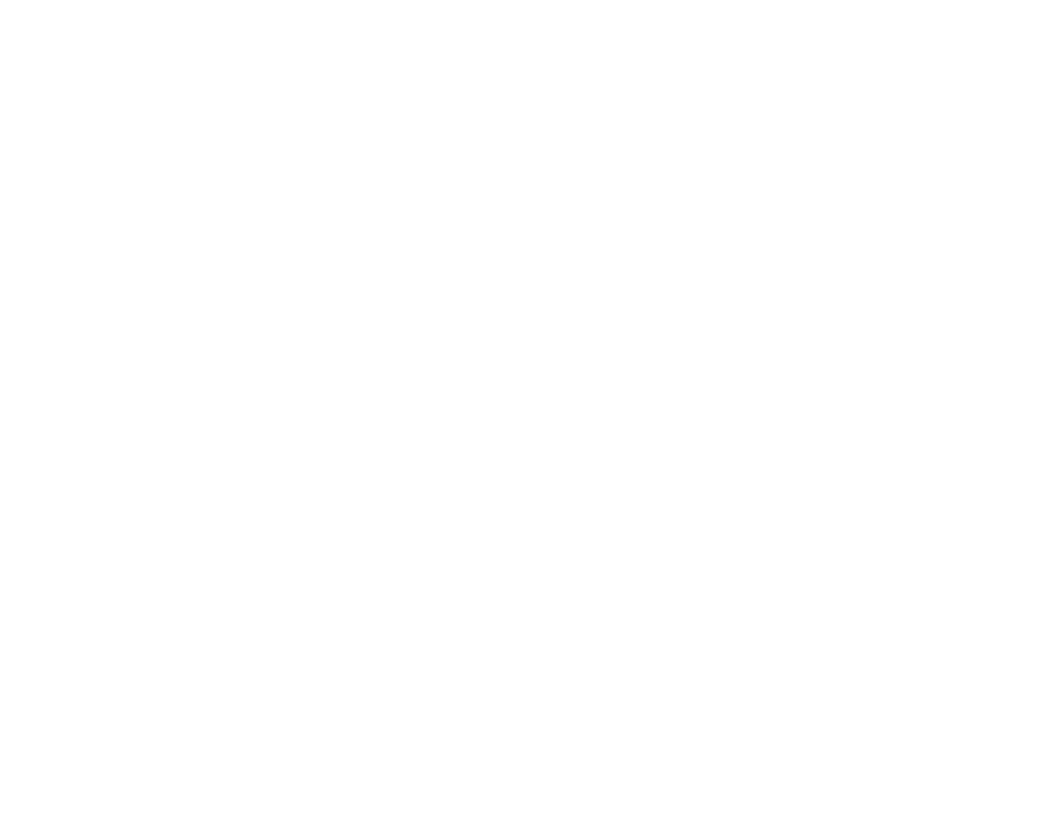
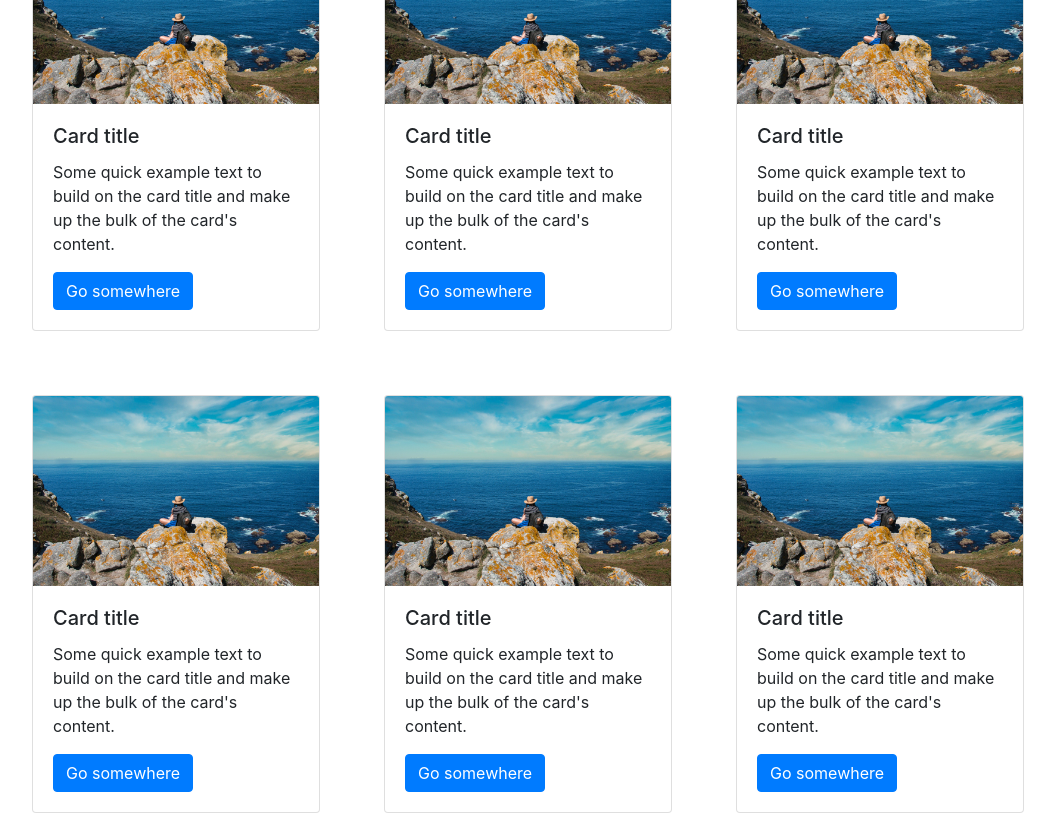
Before and after one commit to agustin-f/angular-site, an Angular app: page / in a window 1280 px wide. Shown: the part 600-1414 px from the top of the page, without its empty margins (112-1167 px from the left). Before the commit the page ends 800 px from the top, so only its background shows below. Built offline with nearby package versions, Linux system fonts and the light colour scheme.

Commit message:
add card images and css for center columns components

```diff
--- a/src/app/app.component.html
+++ b/src/app/app.component.html
@@ -2,4 +2,15 @@
 <div class="container-fluid">
   <app-navbar></app-navbar>
   <app-carousel></app-carousel>
+
+  <div class="container-cards">
+      <app-card></app-card>
+      <app-card></app-card>
+      <app-card></app-card>
+      <app-card></app-card>
+      <app-card></app-card>
+      <app-card></app-card>
+      <app-card></app-card>
+      <app-card></app-card>
+  </div>
 </div>
--- a/src/app/card/card.component.css
+++ b/src/app/card/card.component.css
@@ -0,0 +1,4 @@
+.card{
+    display: inline-block !important;
+    margin: 2rem !important;
+}
--- a/src/app/card/card.component.html
+++ b/src/app/card/card.component.html
@@ -1 +1,8 @@
-<p>card works!</p>
+<div class="card" style="width: 18rem;">
+    <img class="card-img-top" src="../../assets/images/cards/001.jpg" alt="Card image cap">
+    <div class="card-body">
+      <h5 class="card-title">Card title</h5>
+      <p class="card-text">Some quick example text to build on the card title and make up the bulk of the card's content.</p>
+      <a href="#" class="btn btn-primary">Go somewhere</a>
+    </div>
+  </div>
--- a/src/styles.css
+++ b/src/styles.css
@@ -1 +1,12 @@
 /* You can add global styles to this file, and also import other style files */
+
+.container-cards{
+    display: flex;
+    flex-flow: row;
+    flex-wrap: wrap;
+    align-items: center;
+    justify-content: center;
+    width: 100%;
+    height: auto;
+    padding: 6rem;
+}
```
Also changed, not shown: src/assets/images/cards/001.jpg (added).
